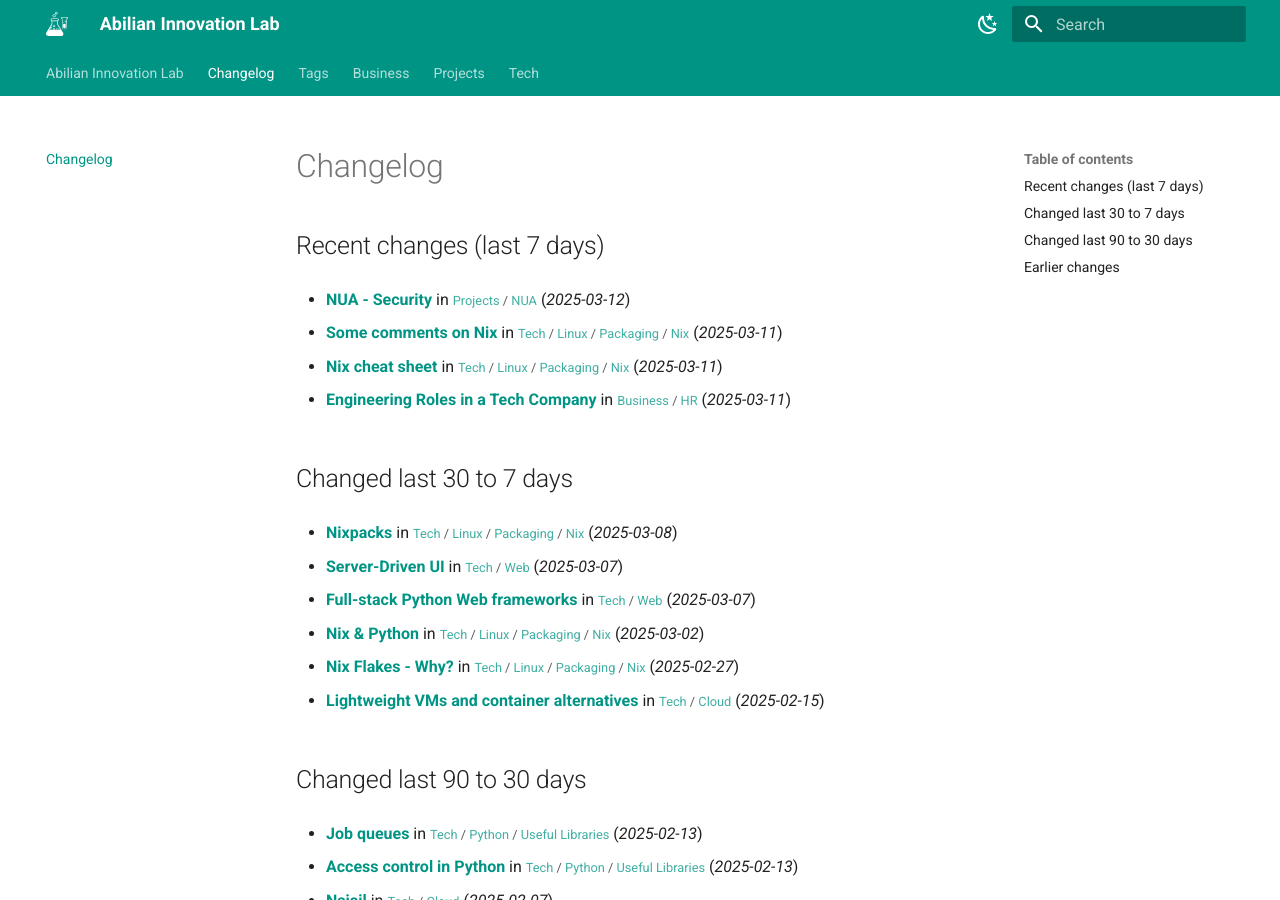
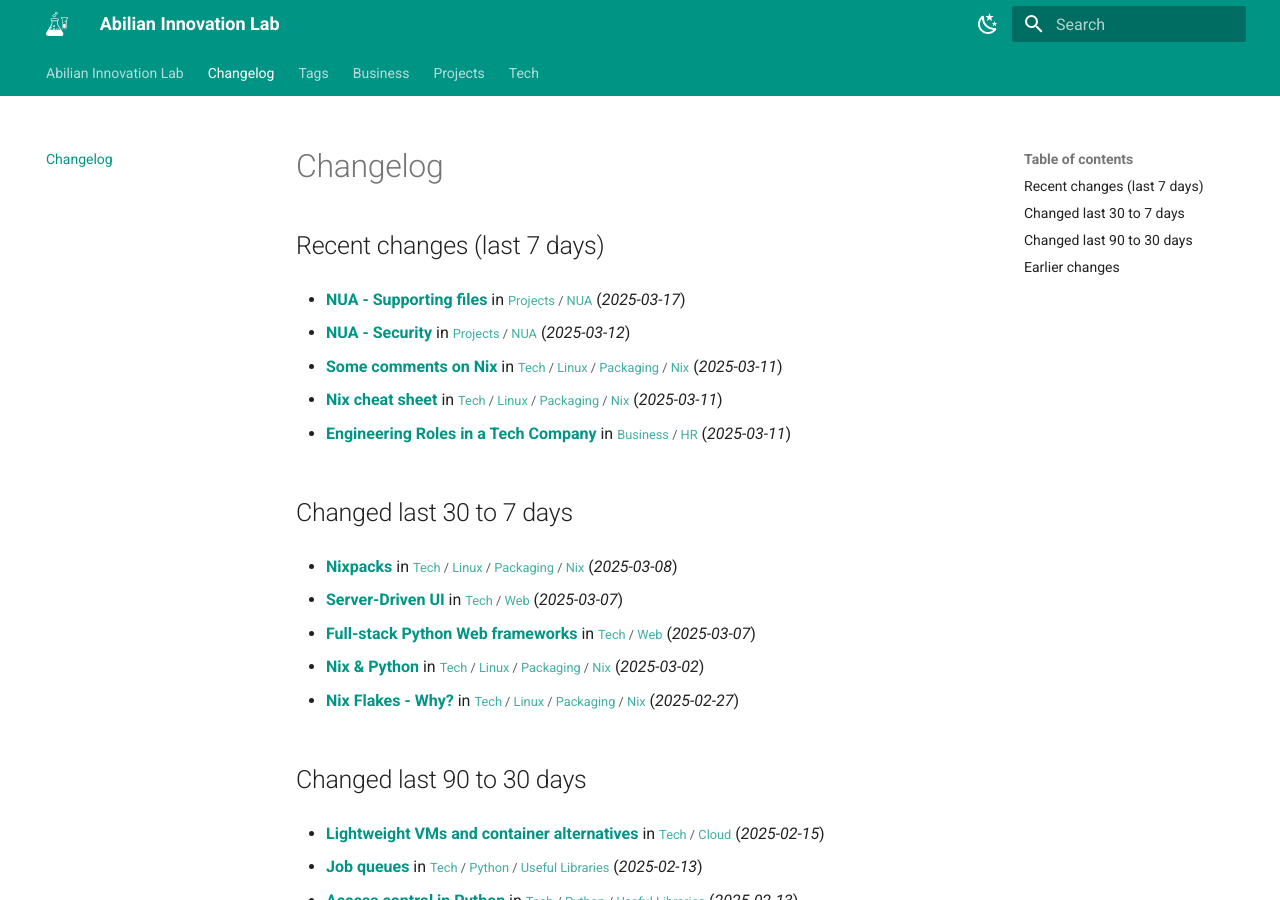
Before and after one commit to abilian/lab.abilian.com, an MkDocs documentation site: the page built from docs/changelog.md, in a window 1280 px wide and 900 px high. Built offline with MkDocs 1.6.1 and Material for MkDocs 9.7.7, drawn with Linux system fonts in a browser that asks for light colours; comment, search, counter and statistics services are not loaded.

Commit message:
Update content

```diff
--- a/docs/changelog.md
+++ b/docs/changelog.md
@@ -1,6 +1,8 @@
 # Changelog
 
 ## Recent changes (last 7 days)
+
+- **[NUA - Supporting files](/Projects/NUA/NUA - Supporting files/)** in <small>[Projects](/Projects/00 Projects/) / [NUA](/Projects/NUA/00 NUA/)</small> (*2025-03-17*)
 
 - **[NUA - Security](/Projects/NUA/NUA - Security/)** in <small>[Projects](/Projects/00 Projects/) / [NUA](/Projects/NUA/00 NUA/)</small> (*2025-03-12*)
 
@@ -24,11 +26,11 @@
 
 - **[Nix Flakes - Why?](/Tech/Linux/Packaging/Nix/Nix Flakes - Why?/)** in <small>[Tech](/Tech/00 Technology/) / [Linux](/Tech/Linux/DGFIP Report - Desktop Linux/) / [Packaging](/Tech/Linux/Packaging/Debian Packaging/) / [Nix](/Tech/Linux/Packaging/Nix/00 Nix & NixOS/)</small> (*2025-02-27*)
 
-- **[Lightweight VMs and container alternatives](/Tech/Cloud/Lightweight VMs and container alternatives/)** in <small>[Tech](/Tech/00 Technology/) / [Cloud](/Tech/Cloud/6 pilars AWS/)</small> (*2025-02-15*)
-
 
 
 ## Changed last 90 to 30 days
+
+- **[Lightweight VMs and container alternatives](/Tech/Cloud/Lightweight VMs and container alternatives/)** in <small>[Tech](/Tech/00 Technology/) / [Cloud](/Tech/Cloud/6 pilars AWS/)</small> (*2025-02-15*)
 
 - **[Job queues](/Tech/Python/Useful Libraries/Job queues/)** in <small>[Tech](/Tech/00 Technology/) / [Python](/Tech/Python/00 Python/) / [Useful Libraries](/Tech/Python/Useful Libraries/(Pretty) tables in Python/)</small> (*2025-02-13*)
 
```
